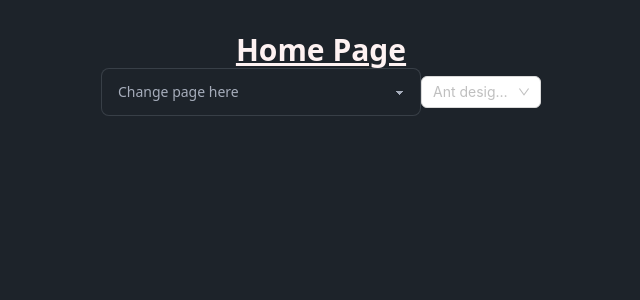
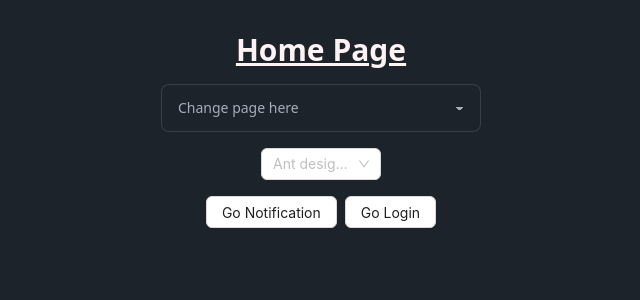
Before and after one commit to namgaxilem/scrapy-demo-ui, a React (Vite) app: page / in a window 1280 px wide. Shown: the top 300 px of the page, without its empty margins (319-959 px from the left). Built offline with nearby package versions, Linux system fonts and the light colour scheme.

Commit message:
add Login and Notification page

```diff
--- a/src/pages/Home.tsx
+++ b/src/pages/Home.tsx
@@ -1,4 +1,4 @@
-import { Select } from "antd";
+import { Button, Select, Space } from "antd";
 import { useNavigate } from "react-router-dom";
 
 export default function Home() {
@@ -16,7 +16,7 @@ export default function Home() {
   };
 
   return (
-    <>
+    <div className="flex flex-col items-center gap-4">
       <h1 className="text-3xl font-bold underline text-red-50">Home Page</h1>
       <select
         className="select select-bordered w-full max-w-xs"
@@ -38,6 +38,11 @@ export default function Home() {
           { value: "policy", label: "Go Policy" },
         ]}
       />
-    </>
+
+      <Space>
+        <Button onClick={() => nav("/notification")}>Go Notification</Button>
+        <Button onClick={() => nav("/login")}>Go Login</Button>
+      </Space>
+    </div>
   );
 }
--- /dev/null
+++ b/src/pages/Login.tsx
@@ -0,0 +1,3 @@
+export default function Login() {
+    return <>You need to login to using my serice</>
+}
--- /dev/null
+++ b/src/pages/Notification.tsx
@@ -0,0 +1,3 @@
+export default function Notification() {
+    return <>Notification here</>
+}
```
Also changed, not shown: src/App.tsx (+10 -0 lines).
